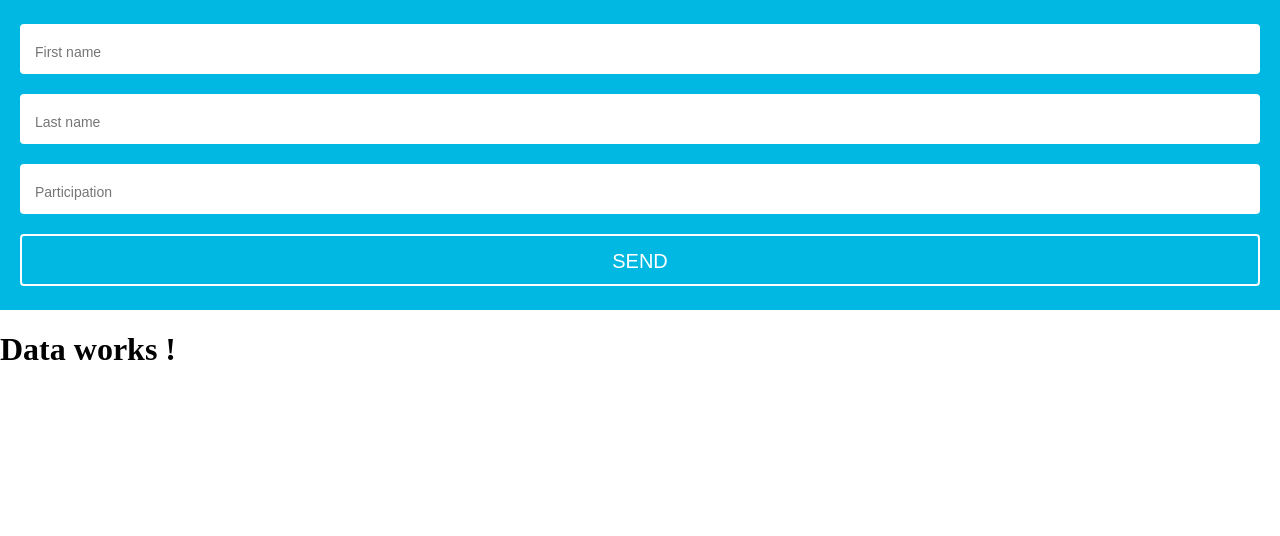
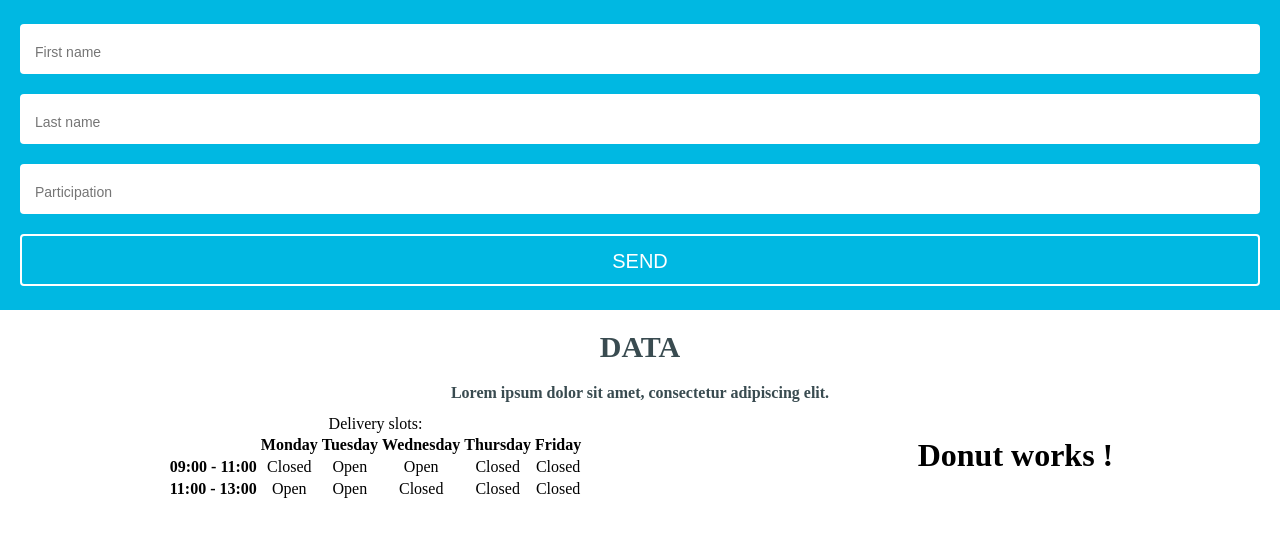
Before and after one commit to leonardopaganelli/cubonetwork-fullstack-challenge, an Angular app in the folder cubo-poc/: page /home in a window 1280 px wide. Shown: the top 536 px of the page. Built offline with nearby package versions, Linux system fonts and the light colour scheme.

Commit message:
base data layout

```diff
--- a/cubo-poc/src/app/app.module.ts
+++ b/cubo-poc/src/app/app.module.ts
@@ -3,6 +3,7 @@ import { NgModule } from '@angular/core';
 
 import { AppComponent } from './app.component';
 import { AppRoutingModule } from './app.routing';
+import { SharedModule } from './shared/shared.module';
 
 @NgModule({
     declarations: [
@@ -10,7 +11,8 @@ import { AppRoutingModule } from './app.routing';
     ],
     imports: [
         BrowserModule,
-        AppRoutingModule
+        AppRoutingModule,
+        SharedModule
     ],
     providers: [],
     bootstrap: [
--- a/cubo-poc/src/app/home/data/data.component.html
+++ b/cubo-poc/src/app/home/data/data.component.html
@@ -1 +1,42 @@
-<h1>Data works !</h1>
+<div class="data">
+    <div class="title">
+        <h1 class="main">
+            DATA
+        </h1>
+        <h2 class="sub">
+            Lorem ipsum dolor sit amet, consectetur adipiscing elit.
+        </h2>
+    </div>
+
+    <div class="content">
+        <table>
+            <caption>Delivery slots:</caption>
+            <tr>
+                <td></td>
+                <th scope="col">Monday</th>
+                <th scope="col">Tuesday</th>
+                <th scope="col">Wednesday</th>
+                <th scope="col">Thursday</th>
+                <th scope="col">Friday</th>
+            </tr>
+            <tr>
+                <th scope="row">09:00 - 11:00</th>
+                <td>Closed</td>
+                <td>Open</td>
+                <td>Open</td>
+                <td>Closed</td>
+                <td>Closed</td>
+            </tr>
+            <tr>
+                <th scope="row">11:00 - 13:00</th>
+                <td>Open</td>
+                <td>Open</td>
+                <td>Closed</td>
+                <td>Closed</td>
+                <td>Closed</td>
+            </tr>
+        </table>
+        <app-donut-chart></app-donut-chart>
+    </div>
+
+</div>
--- a/cubo-poc/src/app/home/data/data.component.scss
+++ b/cubo-poc/src/app/home/data/data.component.scss
@@ -0,0 +1,25 @@
+.data {
+    display: flex;
+    flex-flow: column;
+    text-align: center;
+
+    > .title {
+        .main {
+            font-size: 30px;
+        }
+
+        .sub {
+            font-size: 16px;
+        }
+
+        .main,
+        .sub {
+            color: #394b50;
+        }
+    }
+
+    > .content {
+        display: flex;
+        justify-content: space-around;
+    }
+}
--- a/cubo-poc/src/app/home/home.module.ts
+++ b/cubo-poc/src/app/home/home.module.ts
@@ -5,6 +5,7 @@ import { DataComponent } from './data/data.component';
 import { FormComponent } from './form/form.component';
 import { HomeComponent } from './home.component';
 import { HomeRoutingModule } from './home.routing';
+import { SharedModule } from '../shared/shared.module';
 
 @NgModule({
     declarations: [
@@ -14,7 +15,8 @@ import { HomeRoutingModule } from './home.routing';
     ],
     imports: [
         HomeRoutingModule,
-        RouterModule
+        RouterModule,
+        SharedModule
     ]
 })
 
--- /dev/null
+++ b/cubo-poc/src/app/shared/donut-chart/donut-chart.component.html
@@ -0,0 +1 @@
+<h1>Donut works !</h1>
--- /dev/null
+++ b/cubo-poc/src/app/shared/donut-chart/donut-chart.component.ts
@@ -0,0 +1,11 @@
+import { Component } from '@angular/core';
+
+@Component({
+    selector: 'app-donut-chart',
+    templateUrl: './donut-chart.component.html',
+    styleUrls: [
+        './donut-chart.component.scss'
+    ]
+})
+
+export class DonutChartComponent { }
```
Also changed, not shown: cubo-poc/src/app/shared/shared.module.ts (added, +16 -0 lines), cubo-poc/src/app/shared/donut-chart/donut-chart.component.scss (added).
